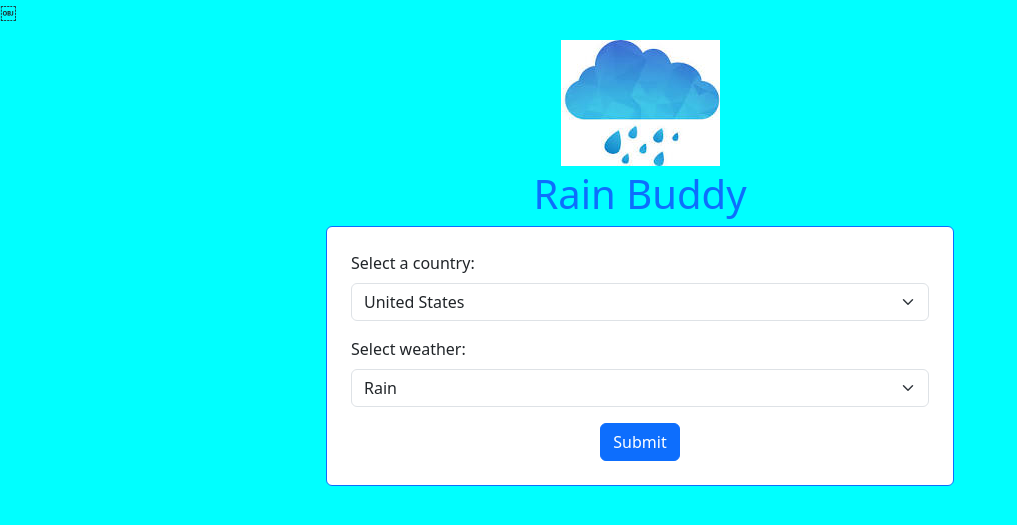
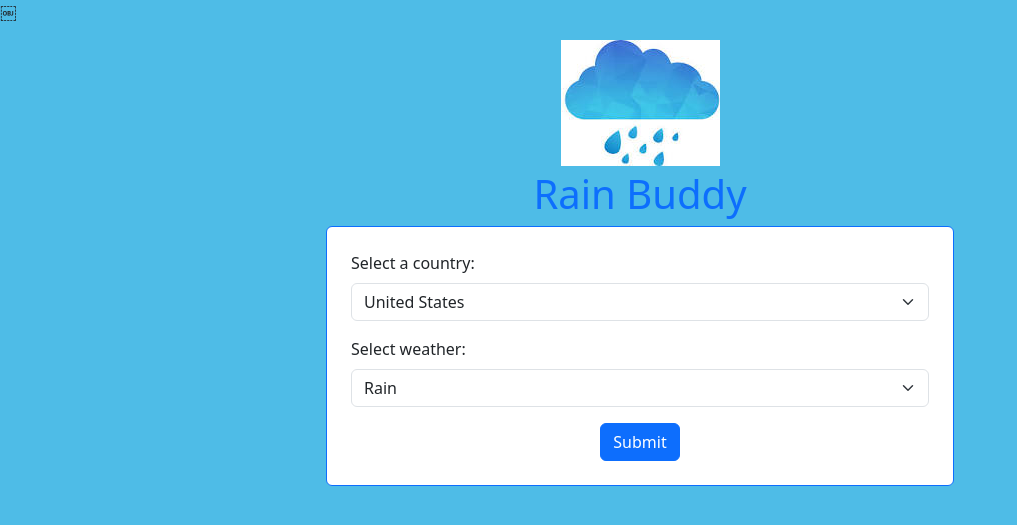
Before and after one commit to Eljay5917/buddy, a Flask app: page / in a window 1280 px wide. Shown: the top 525 px of the page, without its empty margins (0-1017 px from the left). Run offline with Flask 2, Linux system fonts and the light colour scheme.

Commit message:
backgrounf clolor chane

```diff
--- a/static/css/main.css
+++ b/static/css/main.css
@@ -1,6 +1,6 @@
 body {
-    background-color:aqua;
+    background-color: rgb(78, 188, 231);
 }
 .gut{
-    background-color:aqua ;
+
 }
```
